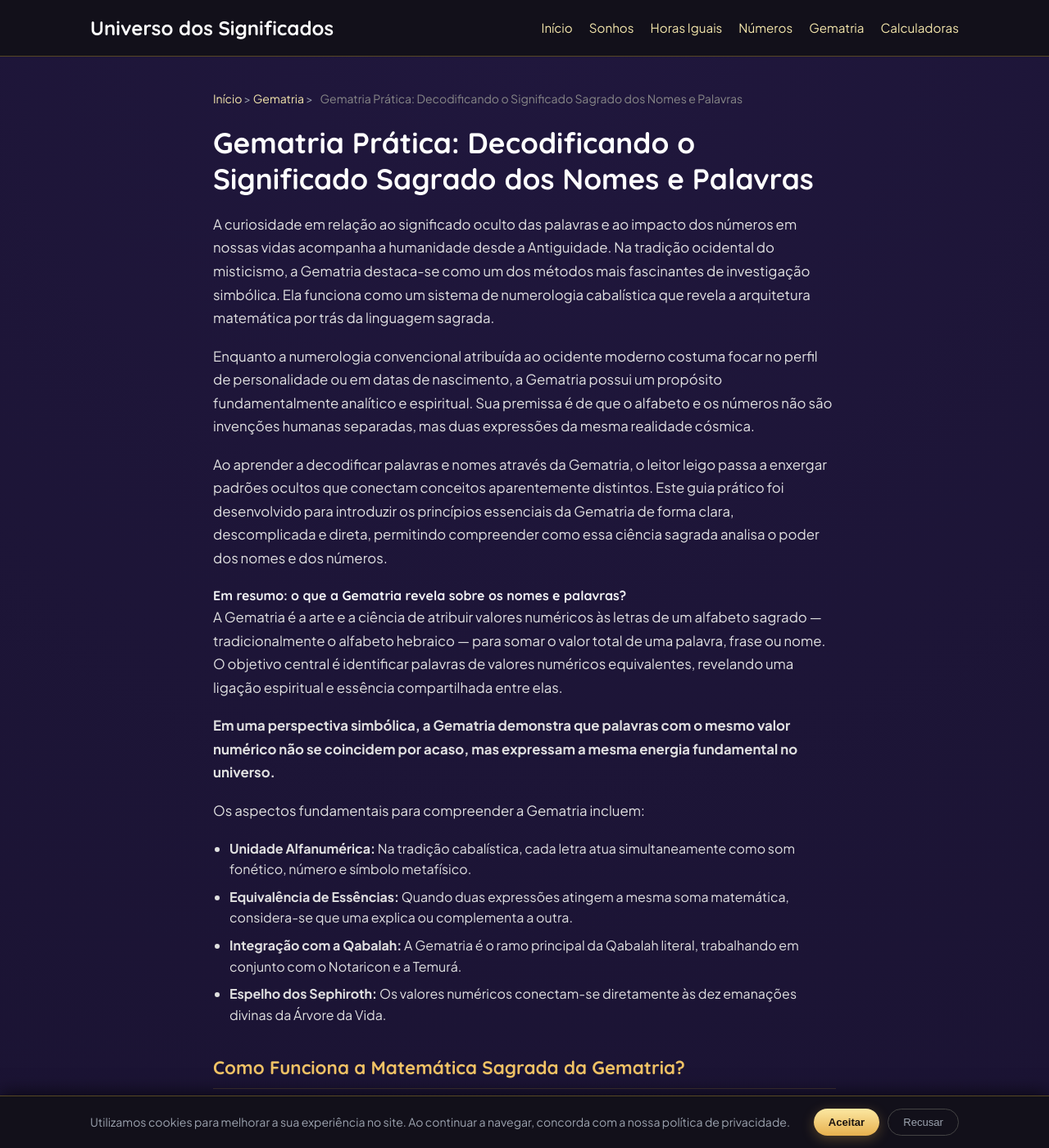
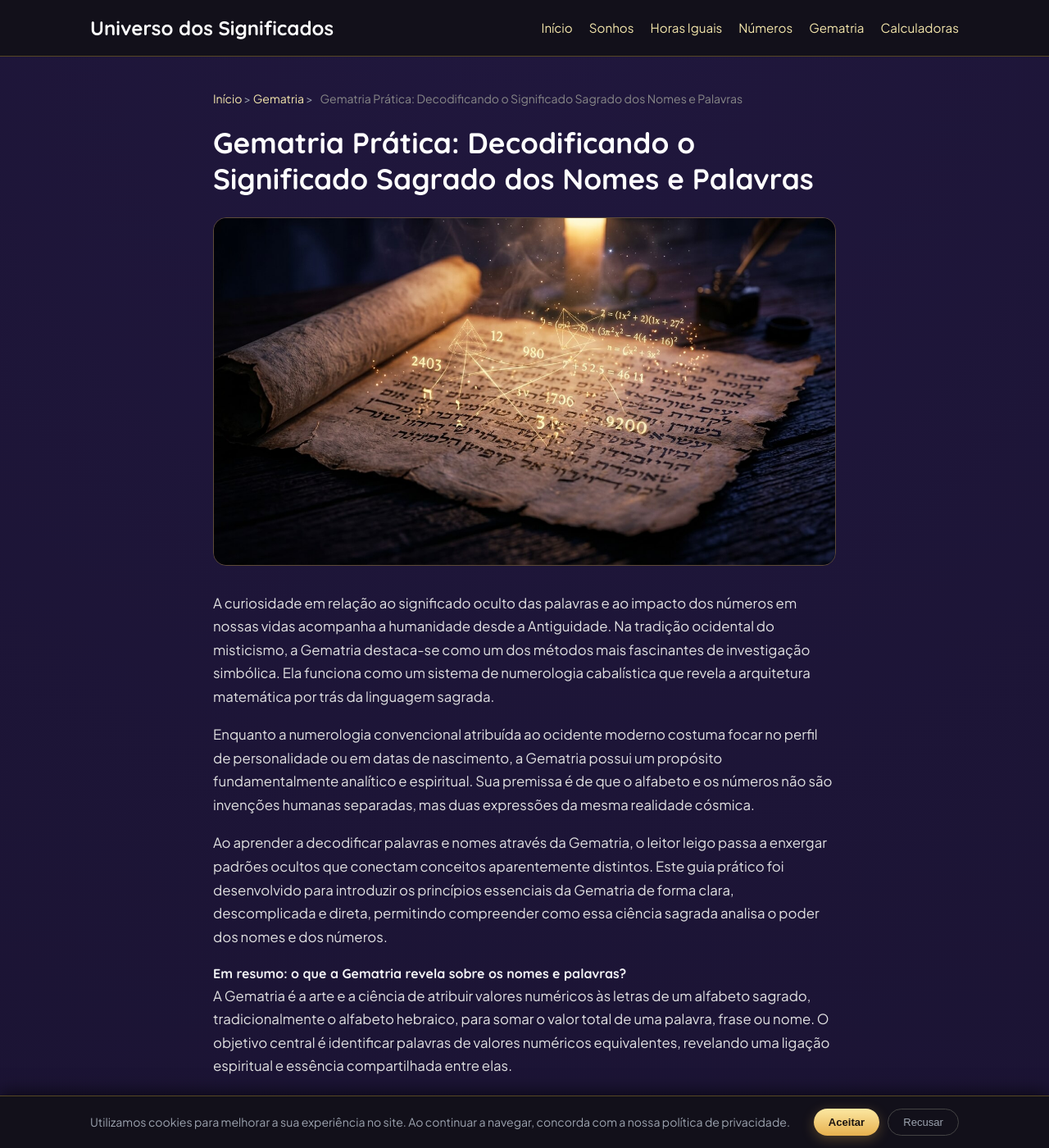
Before and after one commit to dreams-num/portal-significados, a Jekyll site: the page built from _posts/2026-10-06-gematria-pratica-decodificando-nomes-palavras-num.md, in a window 1280 px wide and 1400 px high. Shown: the whole window at 82% size. Built offline with Jekyll 4.4.1, drawn with Linux system fonts in a browser that asks for light colours.

Commit message:
Refine Gematria definition and improve text clarity
Corrige a formatação da definição de Gematria e melhora a clareza do texto.

```diff
--- a/_posts/2026-10-06-gematria-pratica-decodificando-nomes-palavras-num.md
+++ b/_posts/2026-10-06-gematria-pratica-decodificando-nomes-palavras-num.md
@@ -10,6 +10,10 @@
 
 # Gematria Prática: Decodificando o Significado Sagrado dos Nomes e Palavras
 
+<figure style="margin: 25px 0; text-align: center;">
+        <img src="{{ '/assets/images/calculando-numeros.jpg' | relative_url }}" alt="Gematria Prática: Decodificando o Significado Sagrado dos Nomes e Palavras" style="max-width: 100%; border-radius: 16px; border: 1px solid var(--border-color);">
+</figure>
+
 A curiosidade em relação ao significado oculto das palavras e ao impacto dos números em nossas vidas acompanha a humanidade desde a Antiguidade. Na tradição ocidental do misticismo, a Gematria destaca-se como um dos métodos mais fascinantes de investigação simbólica. Ela funciona como um sistema de numerologia cabalística que revela a arquitetura matemática por trás da linguagem sagrada.
 
 Enquanto a numerologia convencional atribuída ao ocidente moderno costuma focar no perfil de personalidade ou em datas de nascimento, a Gematria possui um propósito fundamentalmente analítico e espiritual. Sua premissa é de que o alfabeto e os números não são invenções humanas separadas, mas duas expressões da mesma realidade cósmica.
@@ -18,7 +22,7 @@
 
 #### Em resumo: o que a Gematria revela sobre os nomes e palavras?
 
-A Gematria é a arte e a ciência de atribuir valores numéricos às letras de um alfabeto sagrado — tradicionalmente o alfabeto hebraico — para somar o valor total de uma palavra, frase ou nome. O objetivo central é identificar palavras de valores numéricos equivalentes, revelando uma ligação espiritual e essência compartilhada entre elas.
+A Gematria é a arte e a ciência de atribuir valores numéricos às letras de um alfabeto sagrado, tradicionalmente o alfabeto hebraico, para somar o valor total de uma palavra, frase ou nome. O objetivo central é identificar palavras de valores numéricos equivalentes, revelando uma ligação espiritual e essência compartilhada entre elas.
 
 **Em uma perspectiva simbólica, a Gematria demonstra que palavras com o mesmo valor numérico não se coincidem por acaso, mas expressam a mesma energia fundamental no universo.**
 
```
